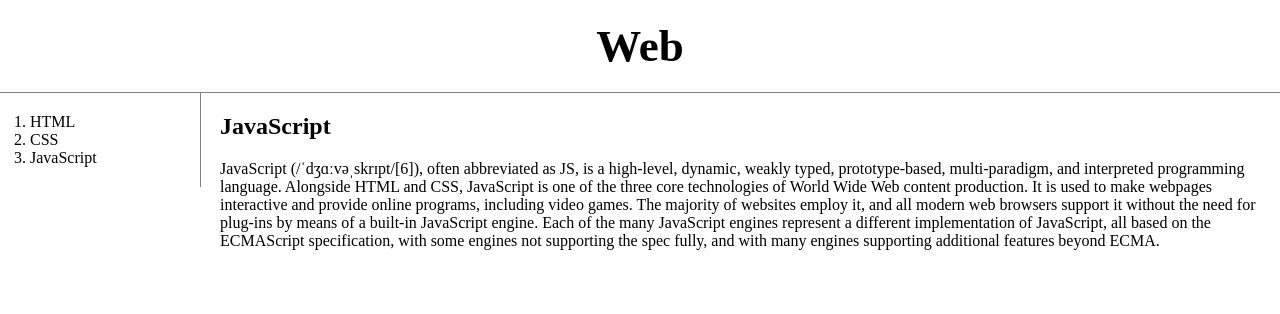
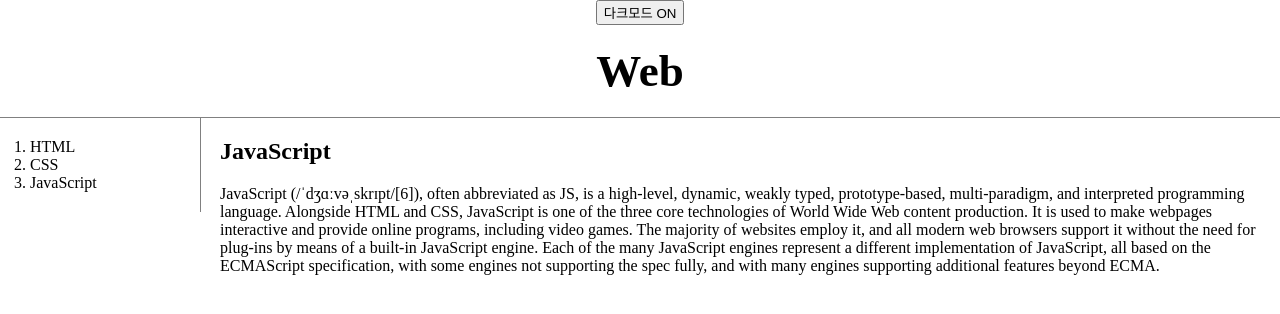
Before and after one commit to Jinjaslee/Test, a plain HTML site: page 3.html in a window 1280 px wide. Drawn offline with Linux system fonts and the light colour scheme.

Commit message:
Add files via upload

```diff
--- a/3.html
+++ b/3.html
@@ -7,13 +7,27 @@
     <link rel="stylesheet" href="./style.css">
 </head>
 <body>
-    <h1><a href="index.html">Web</a></h1>
+    <div id="button-div">
+        <input id="button" type="button" value="다크모드 ON" onclick="
+          var target = document.querySelector('body');
+          if(this.value === '다크모드 ON'){
+            target.style.backgroundColor='black';
+            target.style.color='white';
+            this.value = '다크모드 OFF';
+          } else {
+            target.style.backgroundColor='white';
+            target.style.color='black';
+            this.value = '다크모드 ON';
+          }
+        ">
+        </div>
+        <h1><a class="head" href="index.html">Web</a></h1>
     <div id="grid">
         <div>
             <ol>
                 <li><a href="1.html" class="saw">HTML</a></li>
-                <li><a href="2.html" class="saw" id="active">CSS</a></li>
-                <li><a href="3.html">JavaScript</a></li>
+                <li><a href="2.html" class="saw">CSS</a></li>
+                <li><a href="3.html" class="saw">JavaScript</a></li>
             </ol>
         </div>
         <div id="article">
--- a/style.css
+++ b/style.css
@@ -1,13 +1,19 @@
+*{
+    text-decoration-line: none;
+    color: inherit;
+}
+#button-div{
+    text-align: center;
+}
+#button{
+    color: black;
+}
 #grid{
     display: grid;
     grid-template-columns: 150px 1fr;
 }
 body{
     margin:0;
-}
-a{
-    color: black;
-    text-decoration: none;
 }
 h1{
     font-size: 45px;
```
Also changed, not shown: 1.html (+15 -1 lines), 2.html (+14 -0 lines), index.html (+16 -2 lines).
